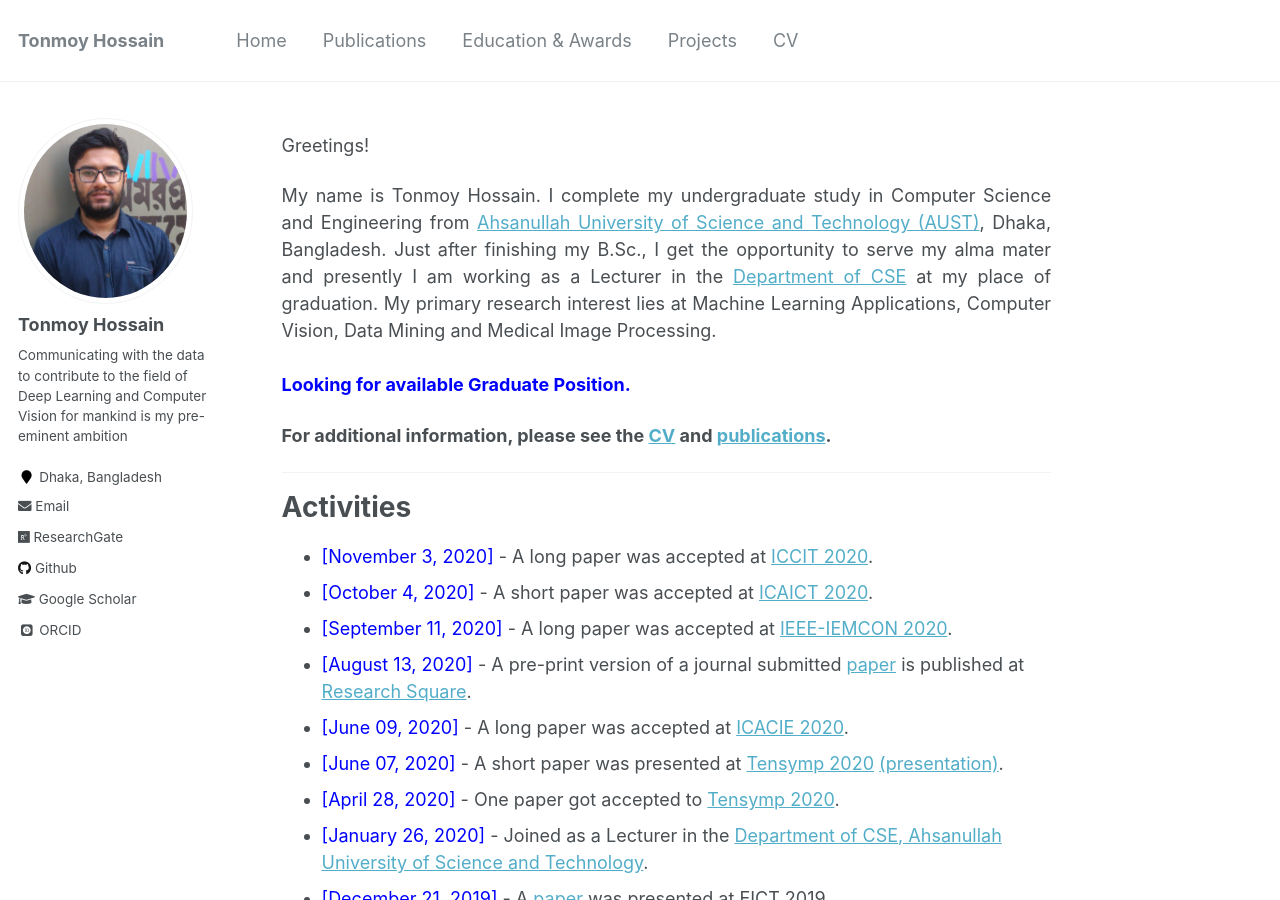
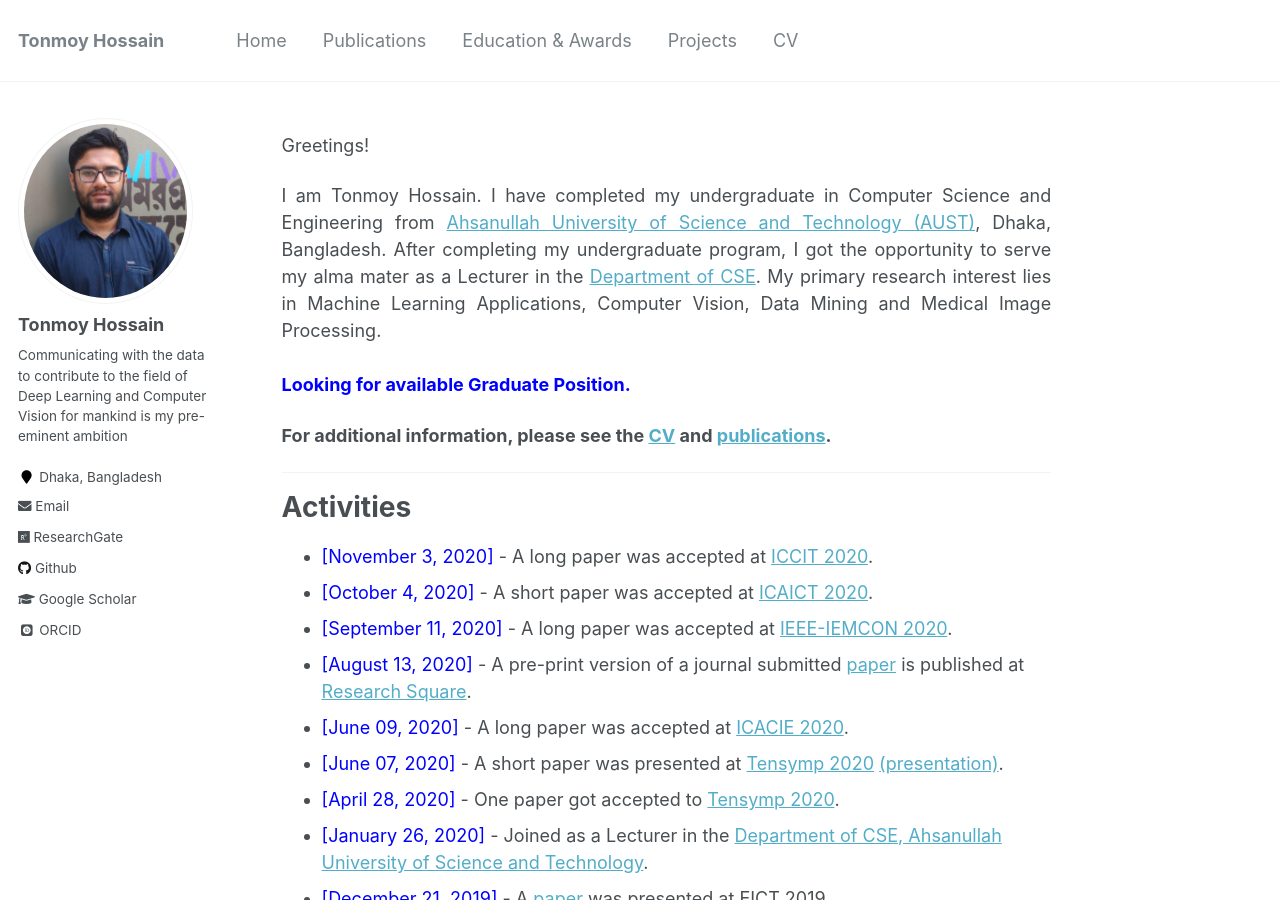
Before and after one commit to shaeekh/shaeekh.github.io, a Jekyll site: the page built from _pages/about.md, in a window 1280 px wide and 900 px high. Built offline with Jekyll 4.4.1, drawn with Linux system fonts in a browser that asks for light colours; some web fonts are replaced.

Commit message:
Update about.md

```diff
--- a/_pages/about.md
+++ b/_pages/about.md
@@ -11,7 +11,8 @@ redirect_from:
 Greetings!
 
 <div style="text-align: justify">
-My name is Tonmoy Hossain. I complete my undergraduate study in Computer Science and Engineering from <a href="http://aust.edu/">Ahsanullah University of Science and Technology (AUST)</a>, Dhaka, Bangladesh. Just after finishing my B.Sc., I get the opportunity to serve my alma mater and presently I am working as a Lecturer in the <a href="http://aust.edu/cse/index.htm">Department of CSE</a> at my place of graduation.  My primary research interest lies at Machine Learning Applications, Computer Vision, Data Mining and Medical Image Processing.<br /><br /></div>
+
+I am Tonmoy Hossain. I have completed my undergraduate in Computer Science and Engineering from <a href="http://aust.edu/">Ahsanullah University of Science and Technology (AUST)</a>, Dhaka, Bangladesh. After completing my undergraduate program, I got the opportunity to serve my alma mater as a Lecturer in the <a href="http://aust.edu/cse/index.htm">Department of CSE</a>. My primary research interest lies in Machine Learning Applications, Computer Vision, Data Mining and Medical Image Processing.<br /><br /></div>
 
 <span style="color:Blue"><b>Looking for available Graduate Position.</b>   </span><br />
 
```
